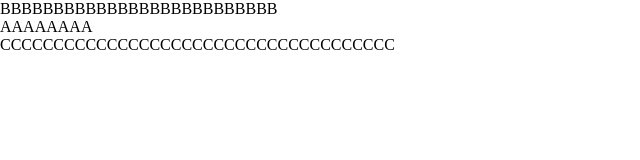
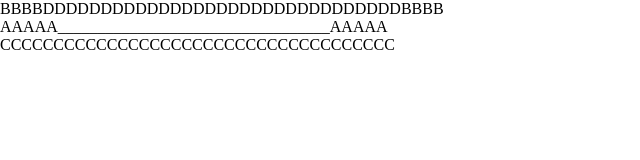
Before and after one commit to BurningAl15/GH-Crehana, a plain HTML site: page index.html in a window 1280 px wide. Shown: the whole page, without its empty margins (0-640 px from the left). Drawn offline with nearby package versions, Linux system fonts and the light colour scheme; files that its build step writes are made by us from their sources.

Commit message:
commit 2

```diff
--- a/index.html
+++ b/index.html
@@ -22,8 +22,8 @@
     <title>Trabajo por Aldhair Vera</title>
   </head>
   <body>
-    <header>BBBBBBBBBBBBBBBBBBBBBBBBBB</header>
-    <div>AAAAAAAA</div>
+    <header>BBBBDDDDDDDDDDDDDDDDDDDDDDDDDDDDDDDBBBB</header>
+    <div>AAAAA__________________________________AAAAA</div>
     <main>CCCCCCCCCCCCCCCCCCCCCCCCCCCCCCCCCCCCC</main>
 
     <script src="js/jquery.js"></script>
```
